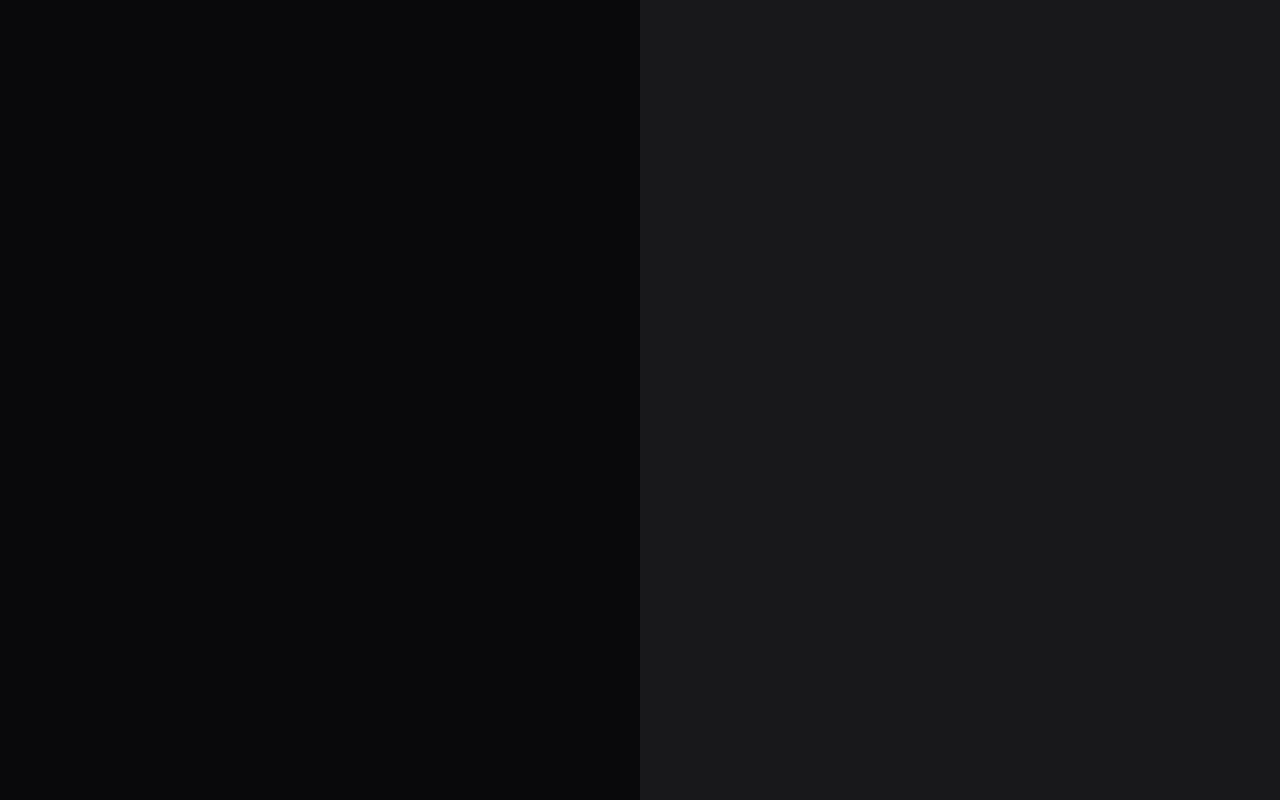
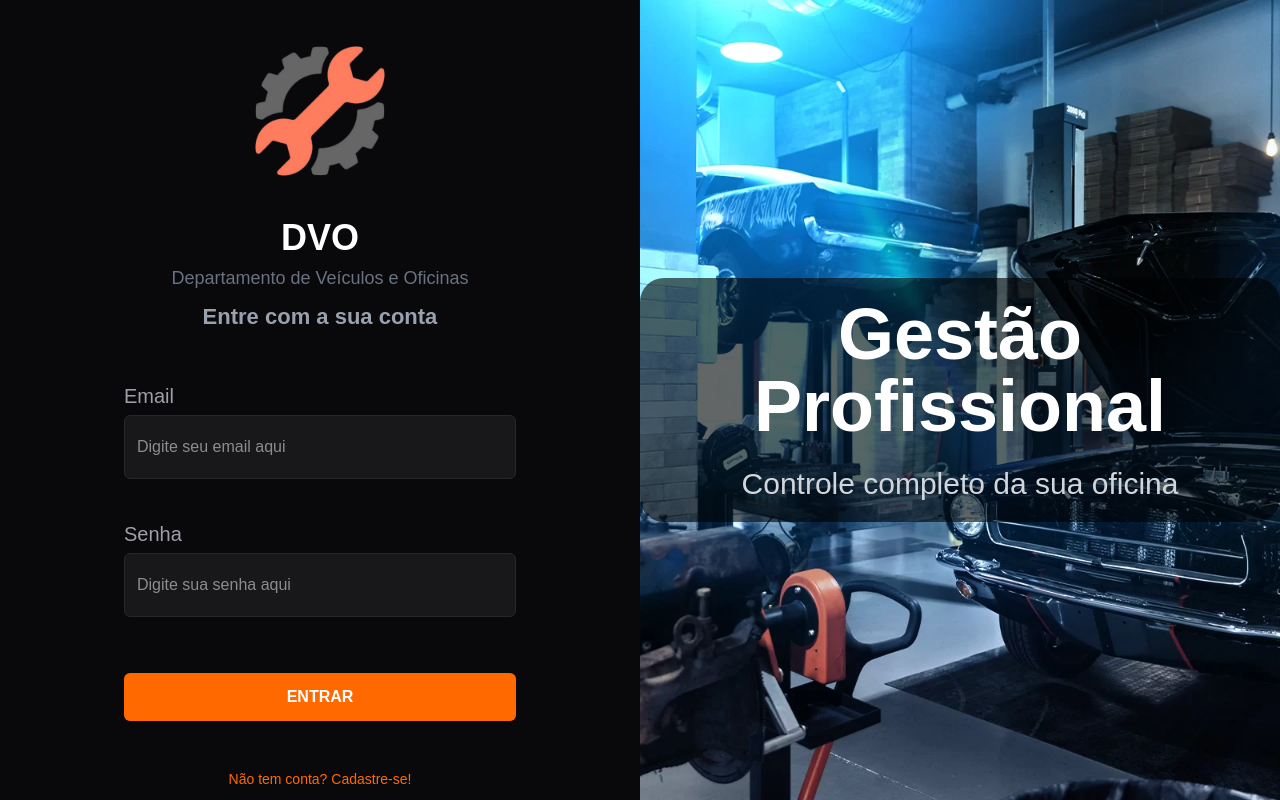
Before and after one commit to EnzoGiacomini/sistema-gestao-frota, a Next.js app: page / in a window 1280 px wide. Built offline with nearby package versions, Linux system fonts and the light colour scheme.

Commit message:
feat: finalizei o front-end e a base da página de login

```diff
--- a/src/app/page.tsx
+++ b/src/app/page.tsx
@@ -1,8 +1,84 @@
+"use client";
+import { useState } from "react";
+
 export default function LoginPage() {
+  //para guardar oq o usuario digita
+  const [email, setEmail] = useState("");
+  const [senha, setSenha] = useState("");
+  //funcao para quando o usuario clicar em entrar
+  const handleLogin = (e: React.FormEvent) => {
+    e.preventDefault();
+    //para teste
+    console.log("Tentando logar com:", email, senha);
+
+    //API aq para o login...
+  };
+
   return (
-    <div className="min-h-screen grid grid-cols-1 md:grid-cols-2 bg-zinc-950 text-white">
-      <div className="flex flex-col justify-center items-center p-8"></div>
-      <div className="hidden md:flex flex-col justify-center items-center bg-zinc-900"></div>
+    <div className="min-h-screen grid grid-cols-1 min-[950px]:grid-cols-2 bg-zinc-950 text-white">
+      <div className="flex flex-col justify-center items-center gap-12">
+        <div className="flex flex-col items-center justify-center">
+          <img src="/icon.png" alt="icon" className="w-50 h-50" />
+          <h1 className="font-extrabold text-[36px]">DVO</h1>
+          <h2 className="text-gray-500 font-medium text-[18px] pb-2">
+            Departamento de Veículos e Oficinas
+          </h2>
+          <p className="font-bold text-gray-400 text-[22px]">
+            Entre com a sua conta
+          </p>
+        </div>
+
+        <form onSubmit={handleLogin} className="flex flex-col gap-10">
+          <div className="flex flex-col gap-1">
+            <label htmlFor="email" className="text-[20px] text-zinc-400">
+              Email
+            </label>
+            <input
+              id="email"
+              type="email"
+              value={email}
+              onChange={(e) => setEmail(e.target.value)}
+              placeholder="Digite seu email aqui"
+              className="bg-zinc-900 border border-zinc-800 rounded-md p-3 text-white focus:outline-none focus:border-orange-500 transition-colors min-[430px]:w-98 h-16"
+              required
+            />
+          </div>
+
+          <div className="flex flex-col gap-1">
+            <label htmlFor="senha" className="text-[20px] text-zinc-400">
+              Senha
+            </label>
+            <input
+              id="senha"
+              type="password"
+              value={senha}
+              onChange={(e) => setSenha(e.target.value)}
+              placeholder="Digite sua senha aqui"
+              className="bg-zinc-900 border border-zinc-800 rounded-md p-3 text-white focus:outline-none focus:border-orange-500 transition-colors min-[430px]:w-98 h-16"
+              required
+            />
+          </div>
+
+          <button
+            type="submit"
+            className="mt-4 bg-orange-500 hover:bg-orange-600 text-white font-bold py-3 rounded-md transition-all duration-200 active:scale-95 cursor-pointer "
+          >
+            ENTRAR
+          </button>
+        </form>
+
+        <a href="#" className="text-sm text-orange-500 hover:underline">
+          Não tem conta? Cadastre-se!
+        </a>
+      </div>
+      <div className="hidden min-[950px]:flex flex-col justify-center items-center bg-zinc-900 bg-[url('/bg-login.webp')] bg-cover bg-center">
+        <div className="flex bg-black/60 flex-col justify-center items-center rounded-3xl p-5 gap-6 text-center">
+          <h4 className="text-7xl font-bold">Gestão Profissional</h4>
+          <h5 className="text-3xl font-light text-gray-300">
+            Controle completo da sua oficina
+          </h5>
+        </div>
+      </div>
     </div>
   );
 }
```
Also changed, not shown: public/bg-login.webp (added), public/icon.png (added).
